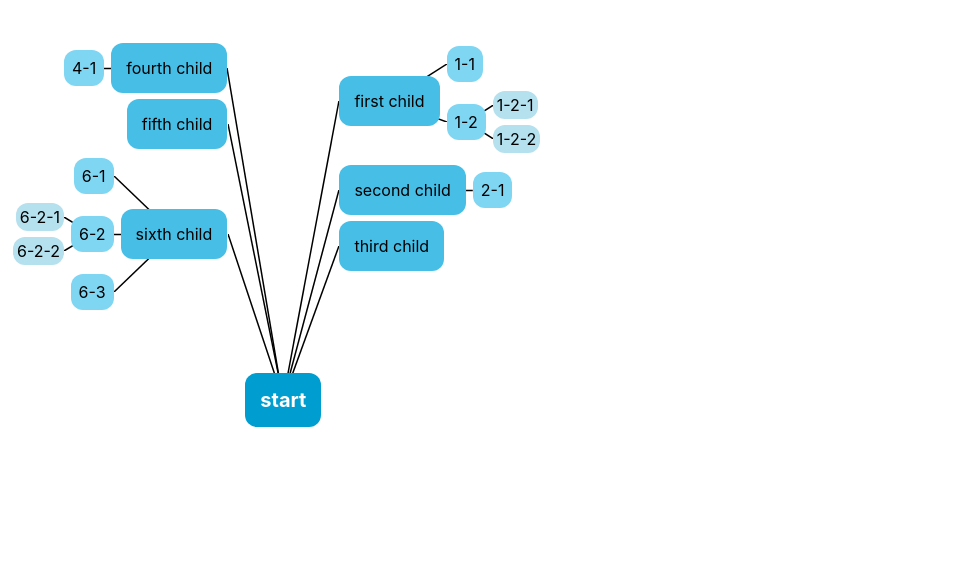
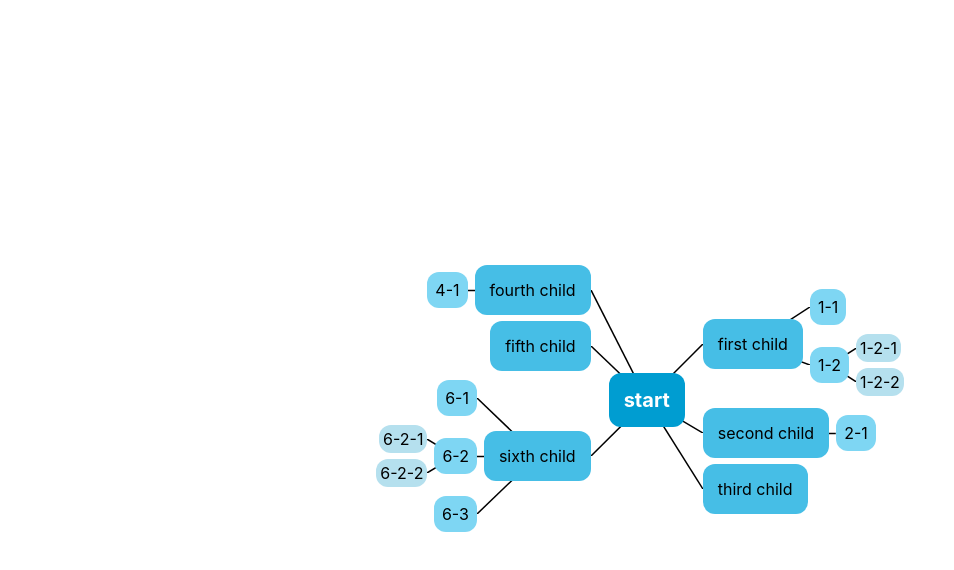
Before and after one commit to svenTheTerrible/mindmapr, a React (Create React App) app: page / in a window 1280 px wide. Shown: the top 570 px of the page, without its empty margins (0-954 px from the left). Built offline with nearby package versions, Linux system fonts and the light colour scheme.

Commit message:
Make sure, mindmap overflows correctly with scrollbars

```diff
--- a/src/App.tsx
+++ b/src/App.tsx
@@ -158,7 +158,6 @@ export const App: FC = () => {
 };
 
 //todo
-// Mindmap is not completely visible when scrollbars get used.
 // when navigating via arrow key -> <-, select the nearest item first (mostly the middle item)
 // check performance on large mindmaps
 // allow mindmap to only add items on one side as a tree via prop
--- a/src/mindmapr/Mindmapr.css
+++ b/src/mindmapr/Mindmapr.css
@@ -1,15 +1,22 @@
-.mindmaprContainer {
+.mindmaprScrollContainer {
     display: flex;
     width: 100%;
     height: 100%;
     overflow: auto;
     position: relative;
 }
+.innerMindmaprContainer {
+    display: flex;
+    justify-items: center;
+    align-items: center;
+    margin-top: auto;
+    margin-bottom: auto;
+    margin-left: auto;
+    margin-right: auto;
+}
 
 .centerItem {
     z-index: 2;
-    display: flex;
-    align-items: center;
 }
 
 .centerItem:focus {
@@ -22,7 +29,6 @@
 
 .leftContainer{
     margin-right: 15px;
-    display: flex;
     flex-direction: column;
     align-items: flex-end;
 }
--- a/src/mindmapr/Mindmapr.tsx
+++ b/src/mindmapr/Mindmapr.tsx
@@ -59,7 +59,8 @@ export const Mindmapr = <T extends HasIdAndChildren>({
 
   return (
     <ClickAwayListener onClickAway={clearSelectedItem}>
-      <div className="mindmaprContainer" onClick={clearSelectedItem}>
+      <div className="mindmaprScrollContainer" onClick={clearSelectedItem}>
+        <div className="innerMindmaprContainer">
           <MindmaprItems
             overwriteOnSelectedItemKeydown={overwriteOnSelectedItemKeydown}
             addChildKey={addChildKey}
@@ -77,6 +78,7 @@ export const Mindmapr = <T extends HasIdAndChildren>({
             overwriteLineStyle={overwriteLineStyle}
           />
         </div>
+      </div>
     </ClickAwayListener>
   );
 };
```
Lines whose indentation alone changed are shown as unchanged.
